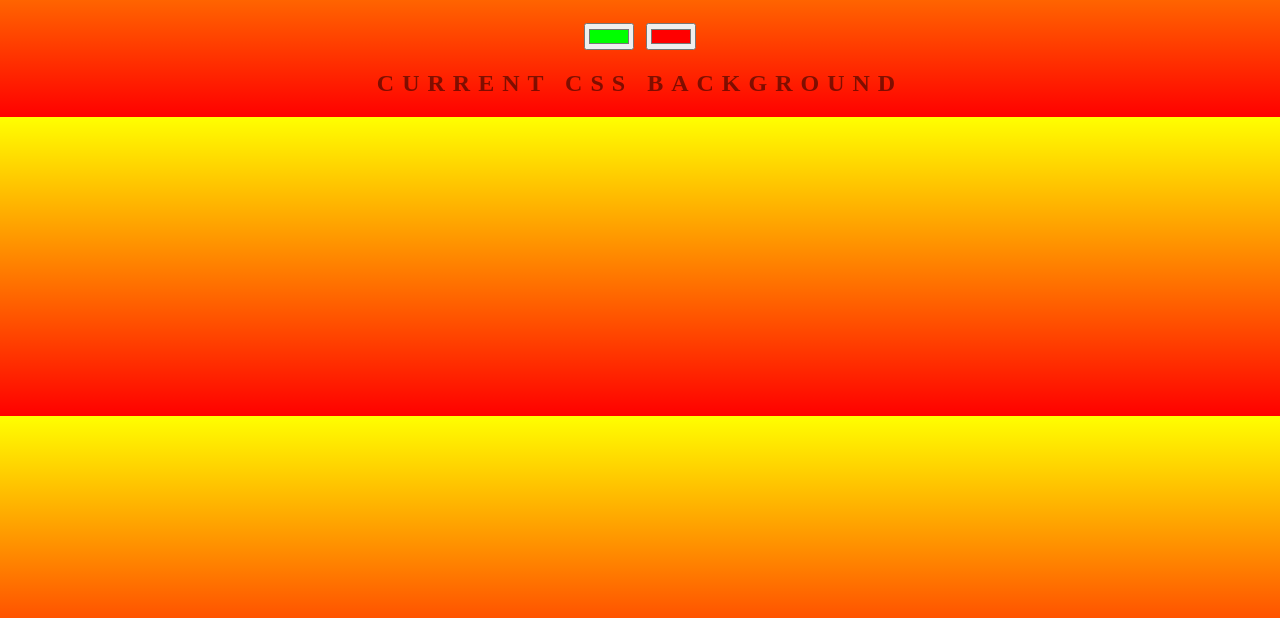
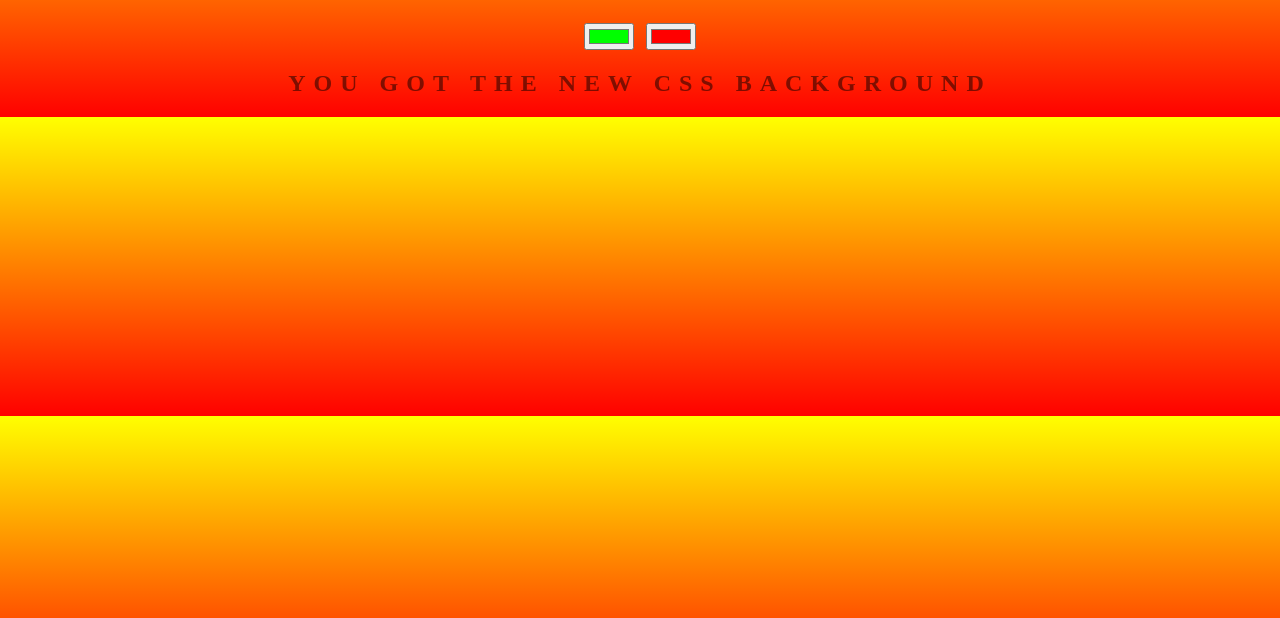
Before and after one commit to Edward2247/backgroundgenerator, a plain HTML site: page index.html in a window 1280 px wide. Shown: the part 182-800 px from the top of the page. Drawn offline with Linux system fonts and the light colour scheme.

Commit message:
Branch test

```diff
--- a/index.html
+++ b/index.html
@@ -8,7 +8,7 @@
 	<h1>Play with Background</h1>
 	<input class="color1"type="color" name="color1" value="#00ff00">
 	<input class="color2" type="color" name="color2" value="#ff0000">
-	<h2>Current CSS Background</h2>
+	<h2>You got the new CSS Background</h2>
 	<h3></h3>
 	<script type="text/javascript" src="script.js"></script>
 
```
